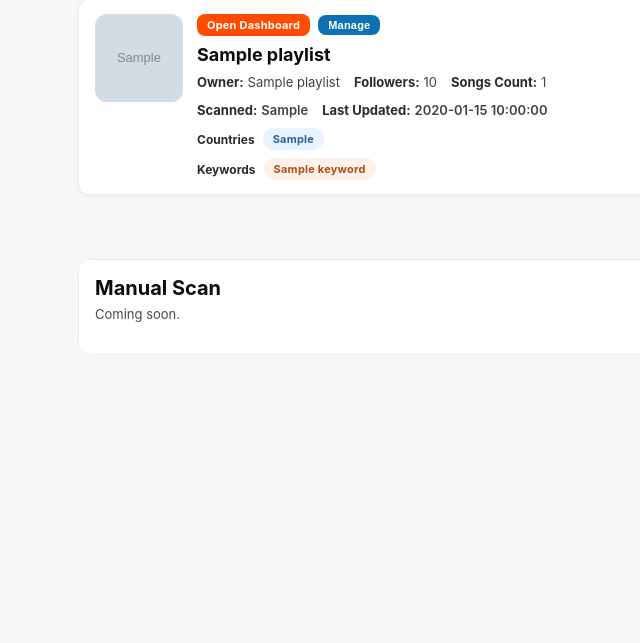
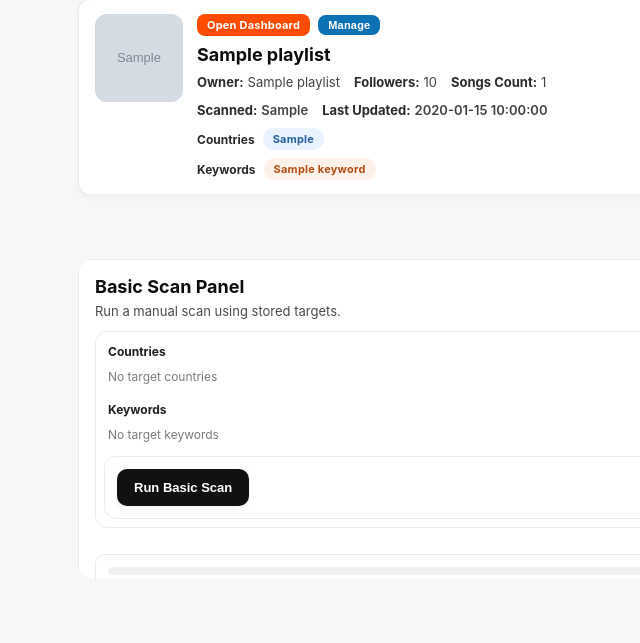
Before and after one commit to 2lem/rank-checker-v2, a Python web app: template app/web/templates/tracked_playlists.html in a window 1280 px wide, after a click on "Manual Scan". Shown: the part 327-970 px from the top of the page, without its empty margins (32-672 px from the left). Before the commit the page ends 649 px from the top, so only its background shows below. Run offline with Jinja, Linux system fonts and the light colour scheme; the template is opened without the code that fills it: most values are stand-ins (such as "Sample title", 1, 10 or a date in 2020); grey boxes marked "Sample" are stand-in pictures.

Commit message:
Populate manual scan section UI

```diff
--- a/app/web/templates/tracked_playlists.html
+++ b/app/web/templates/tracked_playlists.html
@@ -125,9 +125,64 @@
       <div id="manual-scan-anchor" aria-hidden="true"></div>
       <section class="ui-card manual-scan-section" id="manual-scan-section" aria-hidden="true">
         <div class="manual-scan-panel">
-          <div class="section-header">
-            <h2>Manual Scan</h2>
-            <p class="section-subtitle">Coming soon.</p>
+          <div class="panel-header">
+            <h2>Basic Scan Panel</h2>
+            <p>Run a manual scan using stored targets.</p>
+          </div>
+          <div class="panel-body">
+            <div class="basic-scan" data-manual-scan>
+              <section class="scan-parameters" id="manual-scan-parameters" data-manual-scan-parameters>
+                <div class="scan-config-row">
+                  <span class="scan-config-label">Countries</span>
+                  <div class="pill-list" data-manual-scan-countries>
+                    <span class="scan-config-empty">No target countries</span>
+                  </div>
+                </div>
+                <div class="scan-config-row">
+                  <span class="scan-config-label">Keywords</span>
+                  <div class="pill-list" data-manual-scan-keywords>
+                    <span class="scan-config-empty">No target keywords</span>
+                  </div>
+                </div>
+                <div class="run-scan-controls" id="manual-run-scan-controls" data-manual-scan-run-controls>
+                  <button class="btn btn-primary" type="button" data-manual-scan-run>Run Basic Scan</button>
+                </div>
+              </section>
+              <section
+                class="run-progress basic-scan-progress"
+                id="manual-scan-progress"
+                data-manual-scan-progress
+                hidden
+              >
+                <div class="progress-bar">
+                  <div class="progress-fill" data-manual-scan-progress-fill></div>
+                </div>
+                <div class="progress-status" data-manual-scan-progress-status>Starting scan…</div>
+                <div class="progress-log" data-manual-scan-progress-log></div>
+              </section>
+              <section class="results" id="manual-scan-results" data-manual-scan-results hidden>
+                <div class="results-header">
+                  <h3>Basic Scan Results</h3>
+                  <div
+                    class="download-csv-controls basic-scan-download-actions"
+                    id="manual-scan-csv-controls"
+                    data-manual-scan-csv-controls
+                  >
+                    <a class="btn btn-csv" data-manual-scan-export-summary>Download Summary CSV</a>
+                    <a class="btn btn-csv" data-manual-scan-export-detailed>Download Detailed CSV</a>
+                  </div>
+                </div>
+                <div class="summary" id="manual-scan-summary">
+                  <h3>Summary</h3>
+                  <div class="summary-lead" data-manual-scan-summary-lead></div>
+                  <div class="summary-list" data-manual-scan-summary-list></div>
+                </div>
+                <div class="detailed-scan-insights" id="manual-scan-detailed">
+                  <h3>Detailed Scan Insights</h3>
+                  <div class="detailed-insights" data-manual-scan-detailed></div>
+                </div>
+              </section>
+            </div>
           </div>
         </div>
       </section>
```
